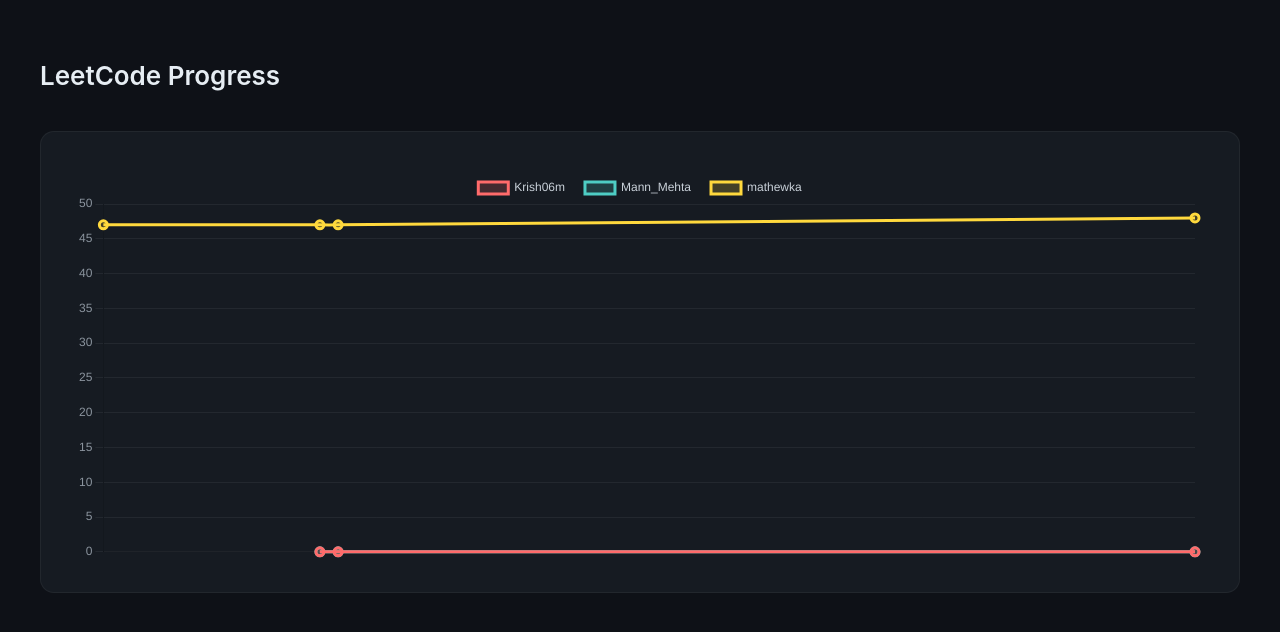
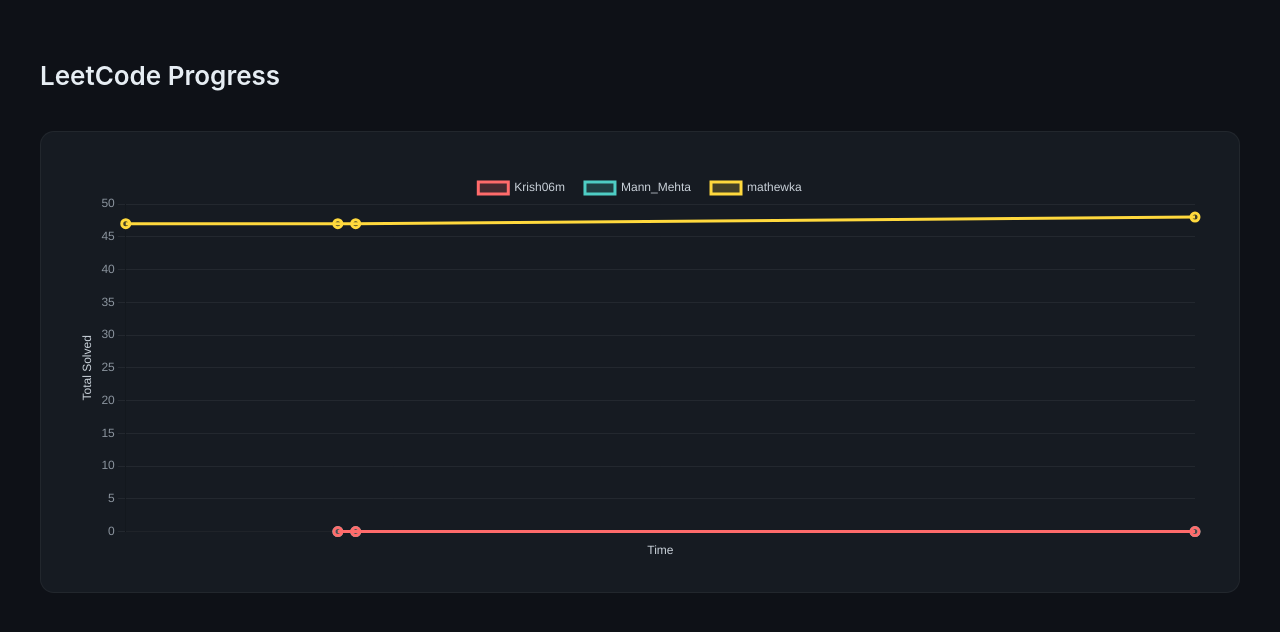
Before and after one commit to mrwhats-it/track_lc, a React (Vite) app in the folder frontend/: page / in a window 1280 px wide. Shown: the top 632 px of the page. Built offline with nearby package versions, Linux system fonts and the light colour scheme.

Commit message:
change x axis to day and  added xy labels

```diff
--- a/frontend/src/App.jsx
+++ b/frontend/src/App.jsx
@@ -75,11 +75,13 @@ function App() {
     scales: {
       x: {
         type: "time",
-        time: { unit: "month" },
+        title: { display: true, text: "Time", color: "#c9d1d9" },
+        time: { unit: "day" },
         ticks: { color: "#8b949e" },
         grid: { color: "rgba(255,255,255,0.06)" },
       },
       y: {
+        title: { display: true, text: "Total Solved", color: "#c9d1d9" },
         ticks: { color: "#8b949e", precision: 0 },
         grid: { color: "rgba(255,255,255,0.06)" },
       },
```
